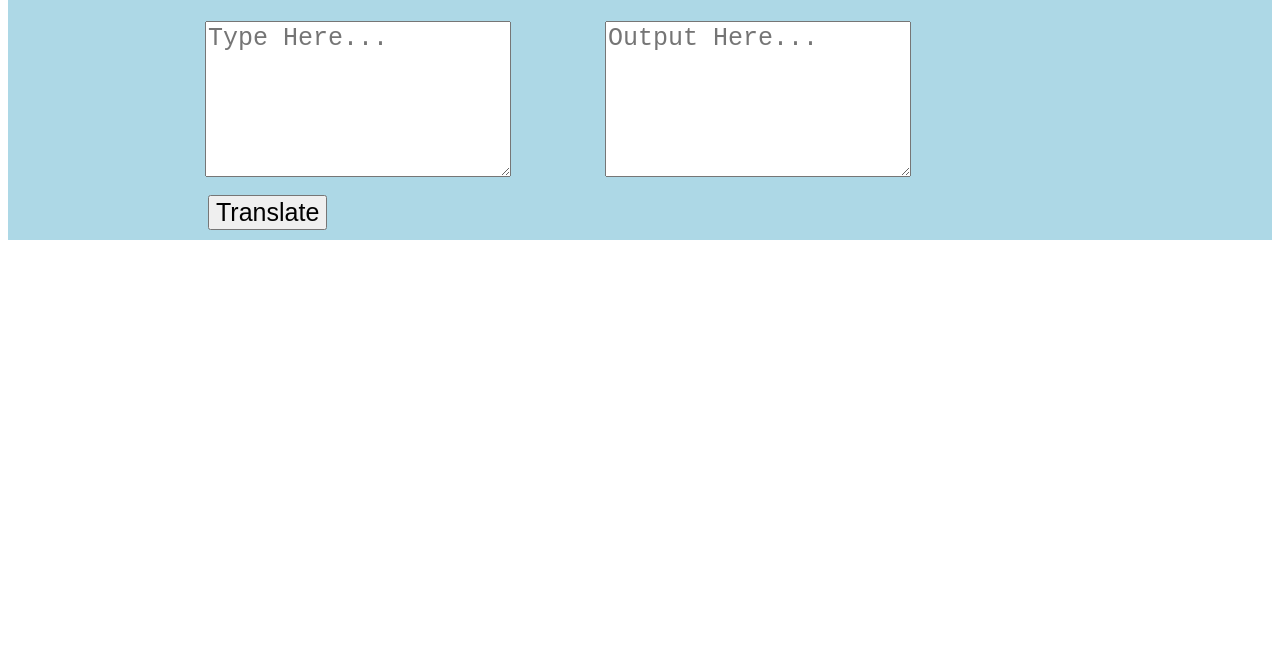
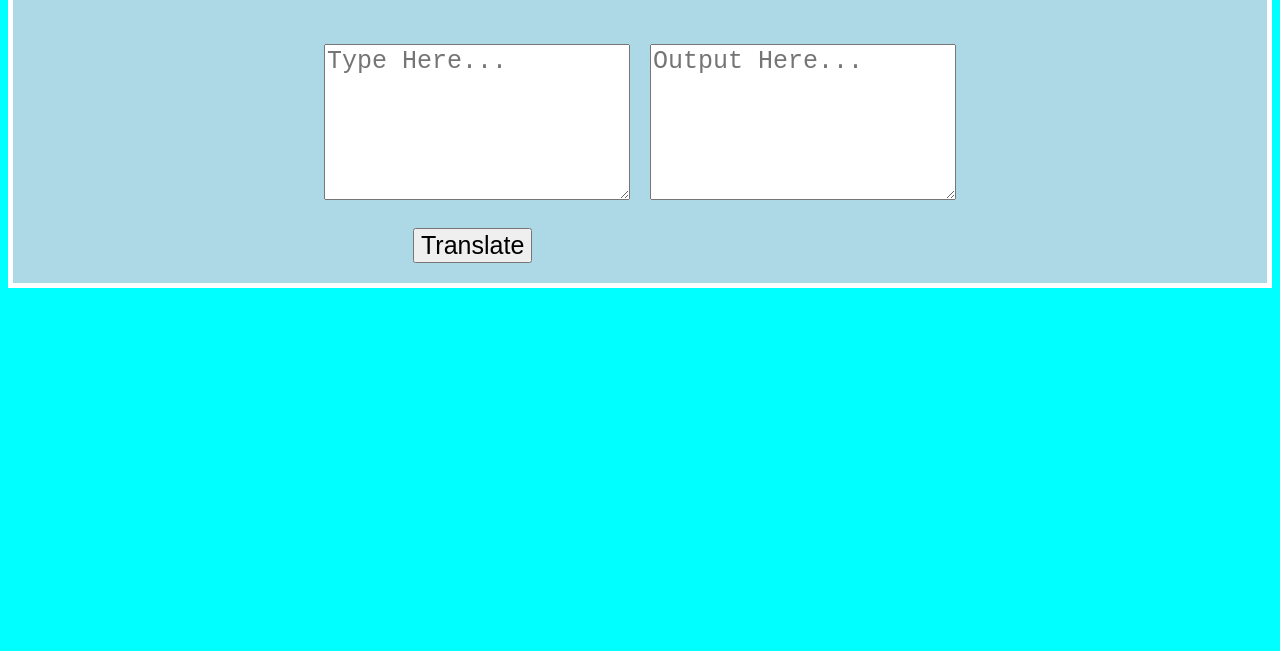
Before and after one commit to alexismcsherry22/MorceCodeTranslator, a website: page index.html in a window 1280 px wide. Shown: the part 149-800 px from the top of the page. Drawn offline with Linux system fonts and the light colour scheme.

Commit message:
updated styling

```diff
--- a/index.html
+++ b/index.html
@@ -15,7 +15,9 @@
       <textarea class="translation__output-text" id="outputText"  placeholder="Output Here..." ></textarea>
     </div>
     <br>
-    <button class="translation__button" id="translateBtn">Translate</button>
+    <div class="translation__box--button">
+      <button class="translation__box--button" id="translateBtn">Translate</button>
+    </div>
   </section>
   <p id="errorMessage"></p>
 </body>
--- /dev/null
+++ b/package.json
@@ -0,0 +1,6 @@
+{
+  "dependencies": {
+    "babel": "^6.23.0",
+    "test": "^3.0.1"
+  }
+}
--- a/styles.scss
+++ b/styles.scss
@@ -1,5 +1,10 @@
+body {
+    background-color: aqua;
+}
+
 .translation {
     background-color: lightblue;
+    border: 5px solid white;
     &__header {
         font-size: 60px;
         text-align: center;
@@ -8,32 +13,39 @@
     }
     &__boxes {
         display: flex;
-    justify-content:space-around;
-    width: 800px;
-    padding-left: 150px;
+        justify-content: center;
+        flex-direction: row;
     }
     &__input-text {
         height: 150px;
         width: 300px;
         font-size: 25px;
+        margin: 10px;
     }
     &__output-text {
         height: 150px;
         width: 300px;
         font-size: 25px;
+        margin: 10px;
     }
-  &__button {
+    &__box {
+        display: flex;
+        flex-direction: column;
+        justify-content: center;
+
+        &--button {
             font-size: 25px;
             margin-left: 200px;
             margin-bottom: 10px;
         }
-  &__button:hover {
+        &--button:hover {
             background-color: black;
             color: white;
             cursor: pointer;
         }
-  &__button:active {
+        &--button:active {
             background-color: purple;
+        }
     }
 }
 
--- /dev/null
+++ b/translator.test.js
@@ -0,0 +1,8 @@
+import { flipObj } from "./nonDOM";
+
+describe("Should flip the keys and values of an object", () => {
+  const testObject = { key: value };
+  it("Should return values as keys and keys as values", () => {
+    expect(flipObj(testObject)).toBe( {value: key});
+  });
+});
```
Also changed, not shown: styles.css, 2 other files. Lines whose indentation alone changed are shown as unchanged.
